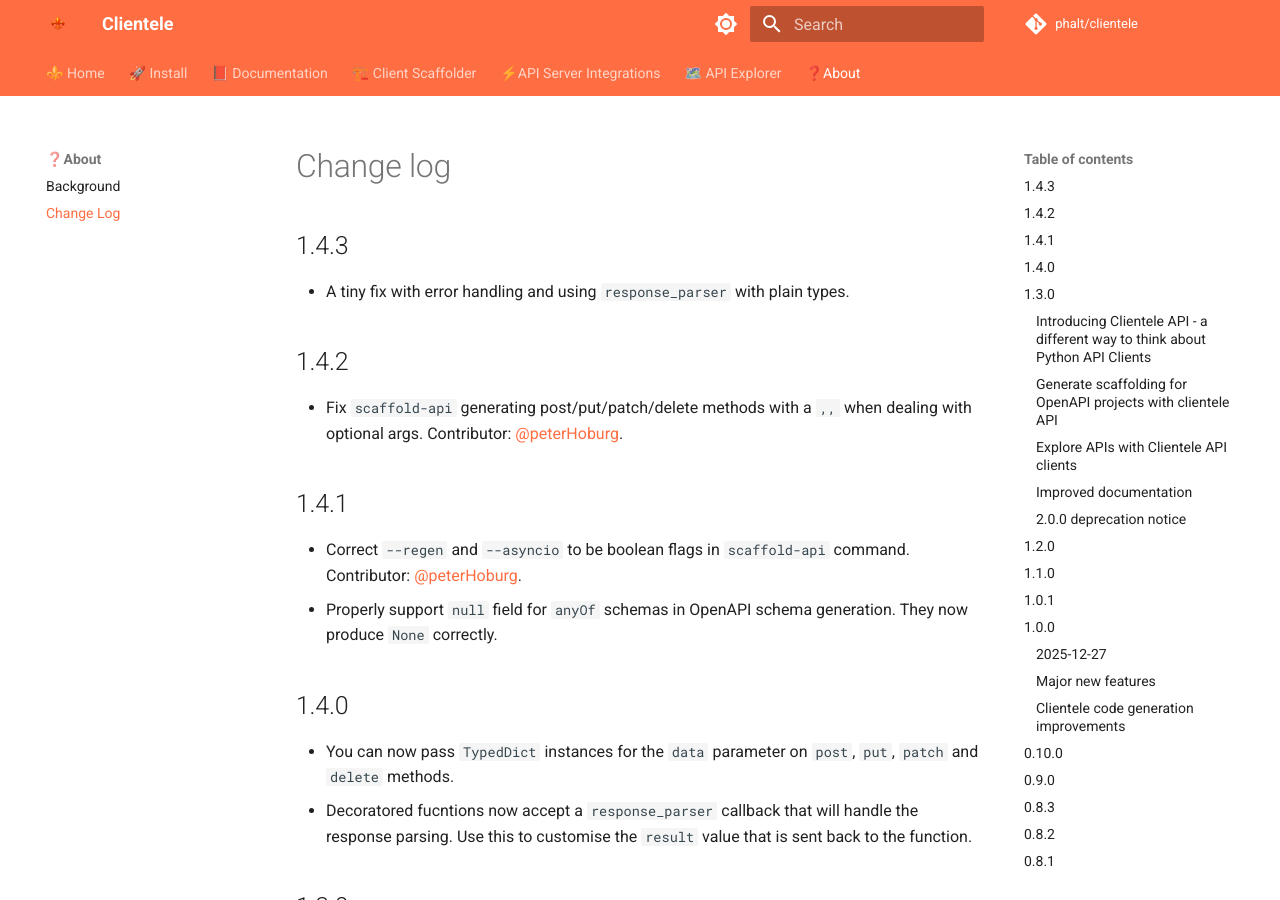
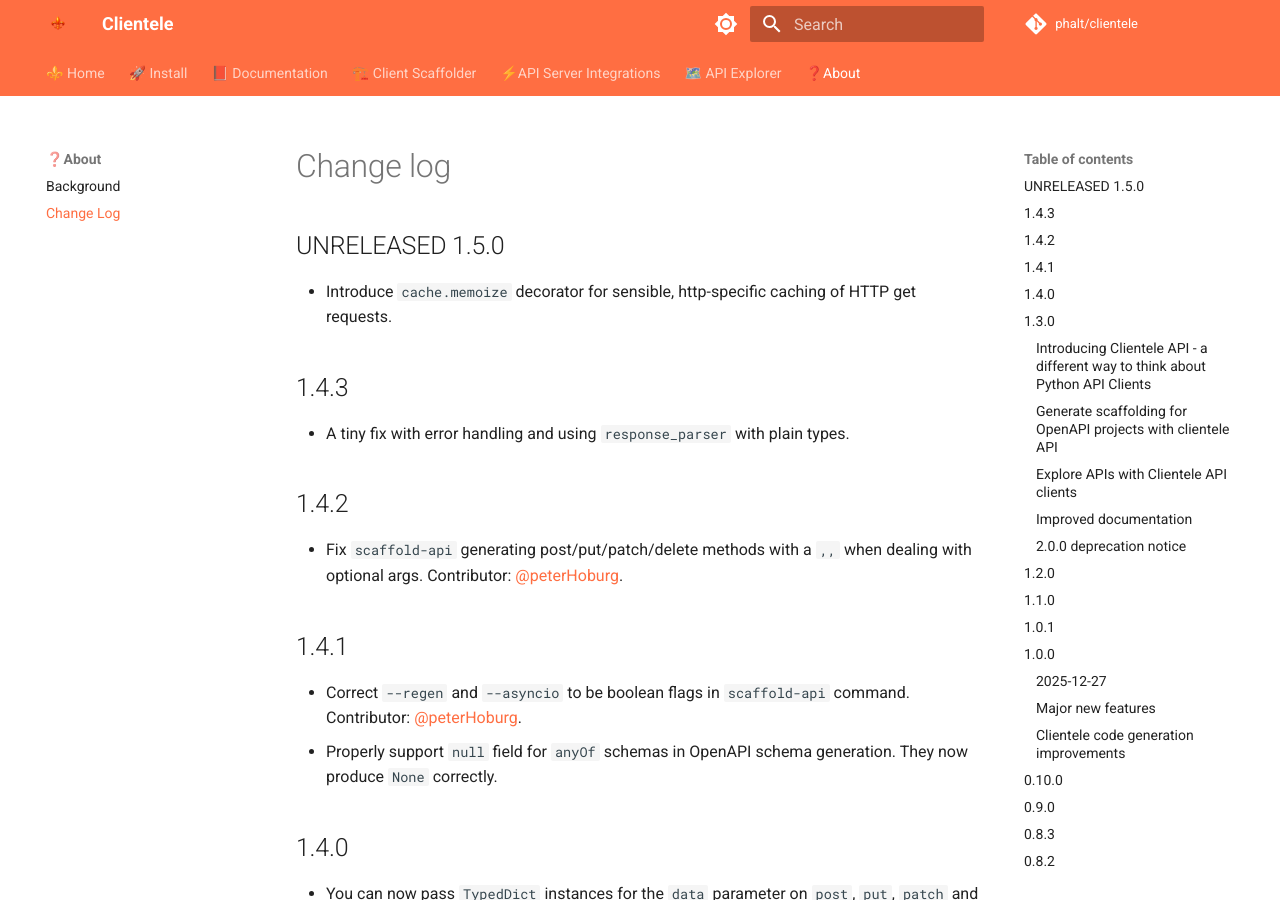
Before and after one commit to phalt/clientele, an MkDocs documentation site: the page built from docs/CHANGELOG.md, in a window 1280 px wide and 900 px high. Built offline with MkDocs 1.6.1 and Material for MkDocs 9.7.7, drawn with Linux system fonts in a browser that asks for light colours; comment, search, counter and statistics services are not loaded.

Commit message:
Update changelog

```diff
--- a/docs/CHANGELOG.md
+++ b/docs/CHANGELOG.md
@@ -1,4 +1,8 @@
 # Change log
+
+## UNRELEASED 1.5.0
+
+- Introduce `cache.memoize` decorator for sensible, http-specific caching of HTTP get requests.
 
 ## 1.4.3
 
```
Also changed, not shown: CHANGELOG.md (+4 -0 lines).
